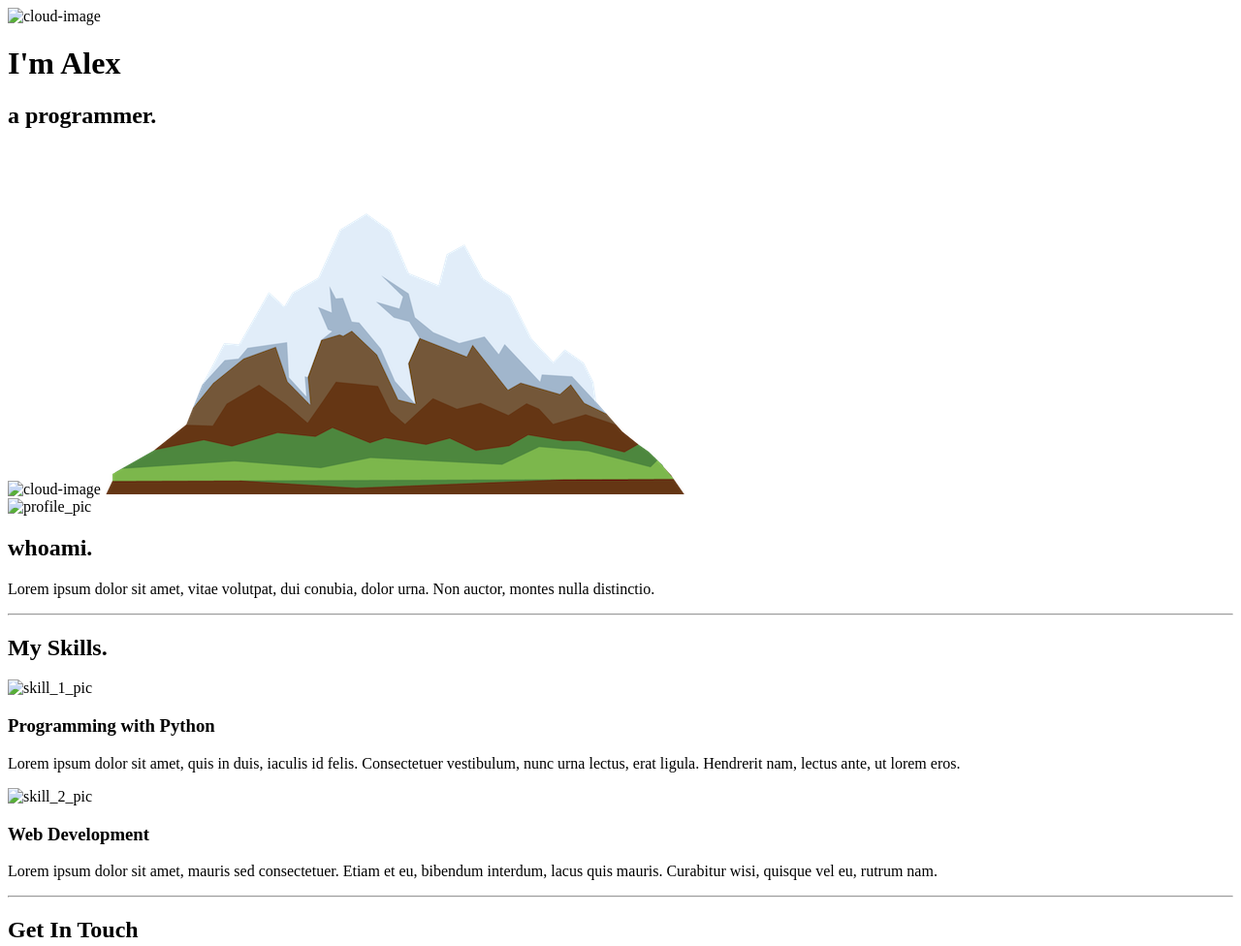
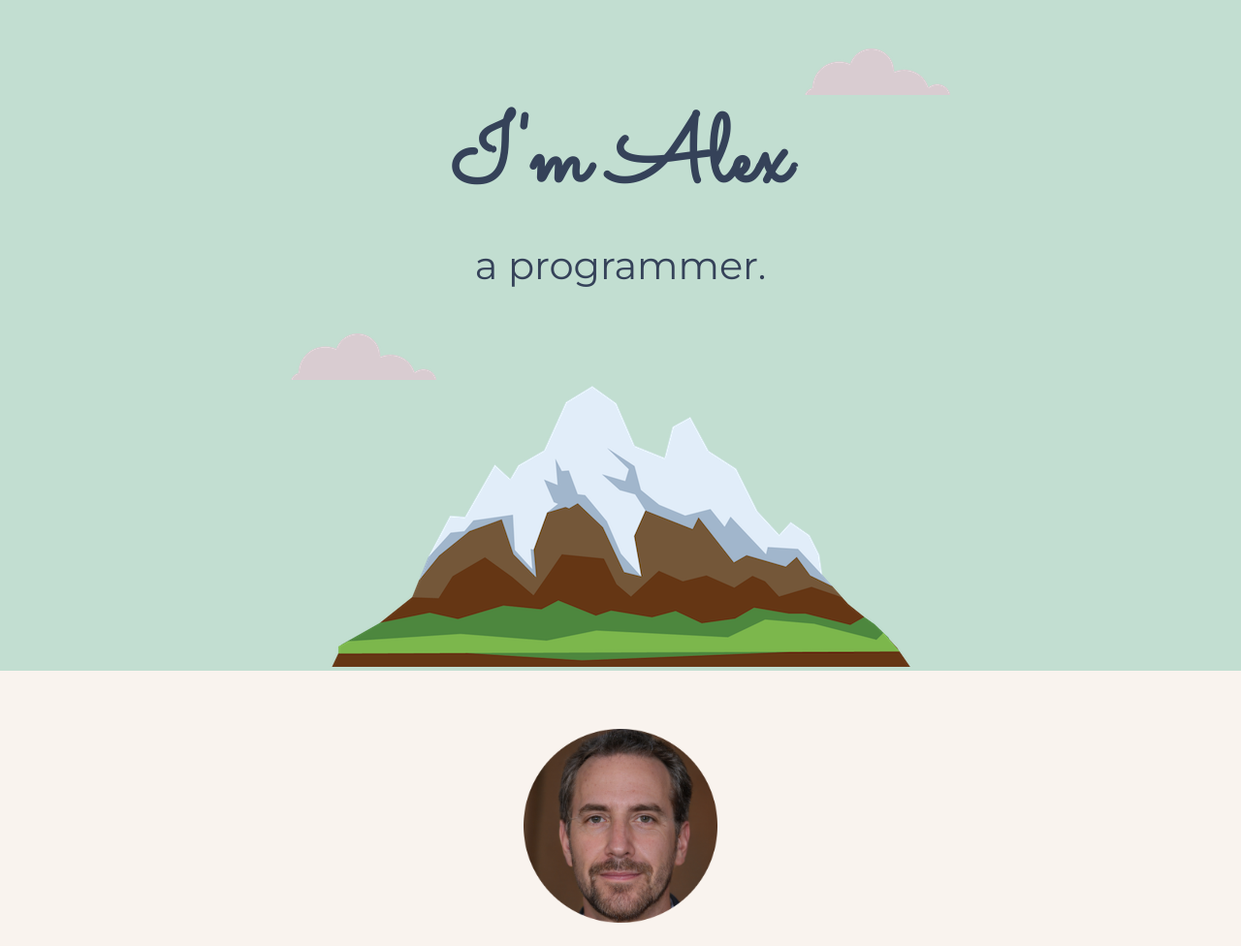
Before and after one commit to AlexVDV116/cv, a plain HTML site: page index.html in a window 1280 px wide. Shown: the top 976 px of the page at 97% size. Drawn offline with Linux system fonts and the light colour scheme; the site is published under a folder, as on GitHub Pages, so addresses that start at the root find nothing.

Commit message:
Update index.html

```diff
--- a/index.html
+++ b/index.html
@@ -5,7 +5,7 @@
     <meta content="width=device-width, initial-scale=1.0" name="viewport">
     <meta content="ie=edge" http-equiv="X-UA-Compatible">
     <title>Alex's Personal Website</title>
-    <link href="/css/styles.css" rel="stylesheet">
+    <link href="css/styles.css" rel="stylesheet">
     <link href="favicon.ico" rel="icon">
     <link href="https://fonts.googleapis.com" rel="preconnect">
     <link crossorigin href="https://fonts.gstatic.com" rel="preconnect">
@@ -14,16 +14,16 @@
 </head>
 <body>
     <div class="top-container">
-        <img alt="cloud-image" class="top-cloud" src="/images/cloud.png">
+        <img alt="cloud-image" class="top-cloud" src="images/cloud.png">
         <h1>I'm Alex</h1>
         <h2>a programmer.</h2>
-        <img alt="cloud-image" class="bottom-cloud" src="/images/cloud.png">
+        <img alt="cloud-image" class="bottom-cloud" src="images/cloud.png">
         <img alt="cloud-image" src="images/mountain.png">
     </div>
 
     <div class="middle-container">
         <div class="profile">
-            <img class="profile_pic" alt="profile_pic" src="/images/person-modified.png">
+            <img class="profile_pic" alt="profile_pic" src="images/person-modified.png">
             <h2>whoami.</h2>
             <p class="intro">Lorem ipsum dolor sit amet, vitae volutpat, dui conubia, dolor urna. Non auctor, montes nulla
                 distinctio.</p>
@@ -32,14 +32,14 @@
         <div class="skills">
             <h2>My Skills.</h2>
             <div class="skill-row">
-                <img alt="skill_1_pic" class="skill_1_pic" src="/images/programmer.png">
+                <img alt="skill_1_pic" class="skill_1_pic" src="images/programmer.png">
 
                 <h3>Programming with Python</h3>
                 <p>Lorem ipsum dolor sit amet, quis in duis, iaculis id felis. Consectetuer vestibulum, nunc urna
                     lectus, erat ligula. Hendrerit nam, lectus ante, ut lorem eros.</p>
             </div>
             <div class="skill-row">
-                <img alt="skill_2_pic" class="skill_2_pic" src="/images/ux.png">
+                <img alt="skill_2_pic" class="skill_2_pic" src="images/ux.png">
                 <h3>Web Development</h3>
                 <p>Lorem ipsum dolor sit amet, mauris sed consectetuer. Etiam et eu, bibendum interdum, lacus quis
                     mauris. Curabitur wisi, quisque vel eu, rutrum nam.</p>
```
